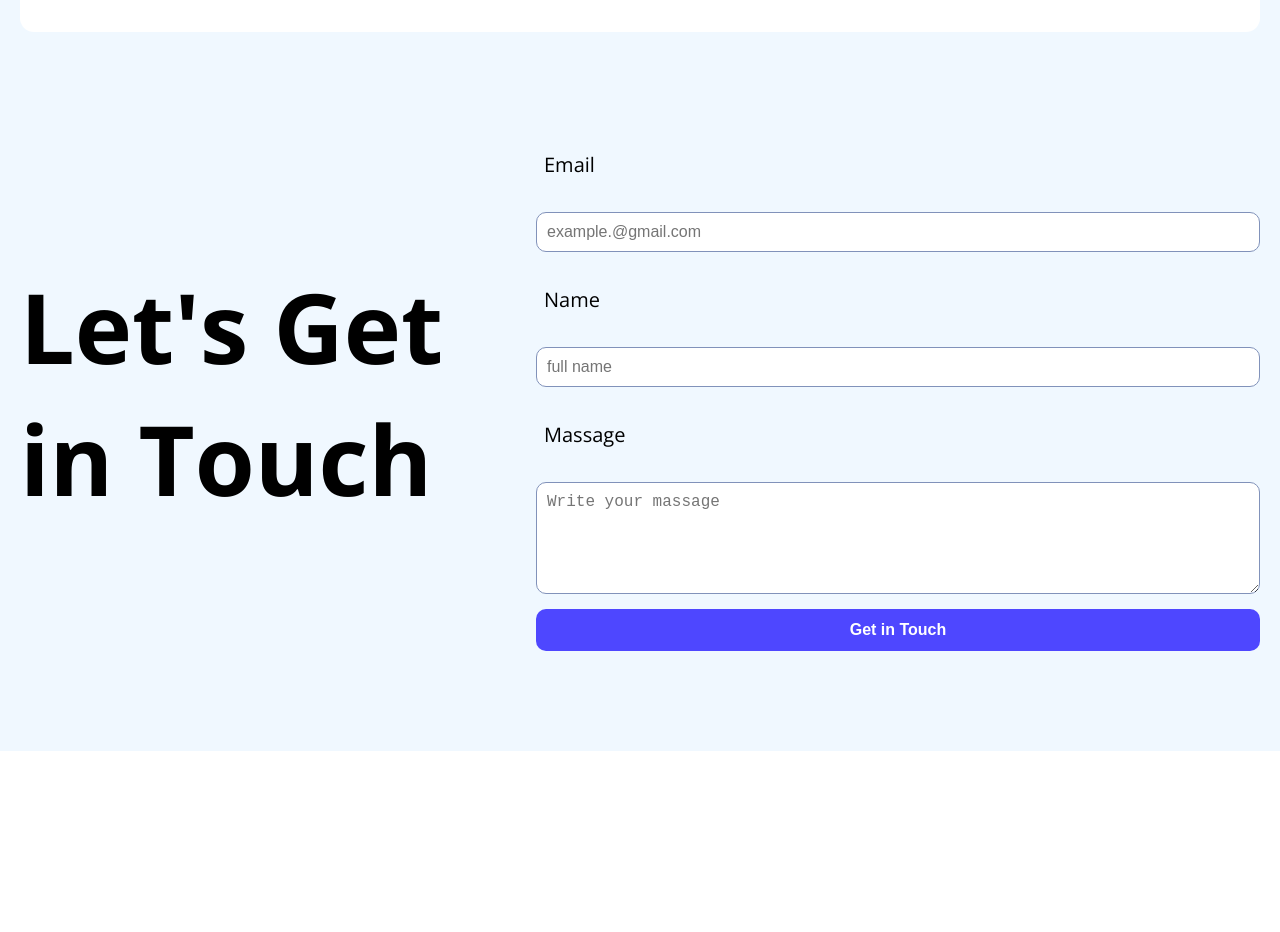
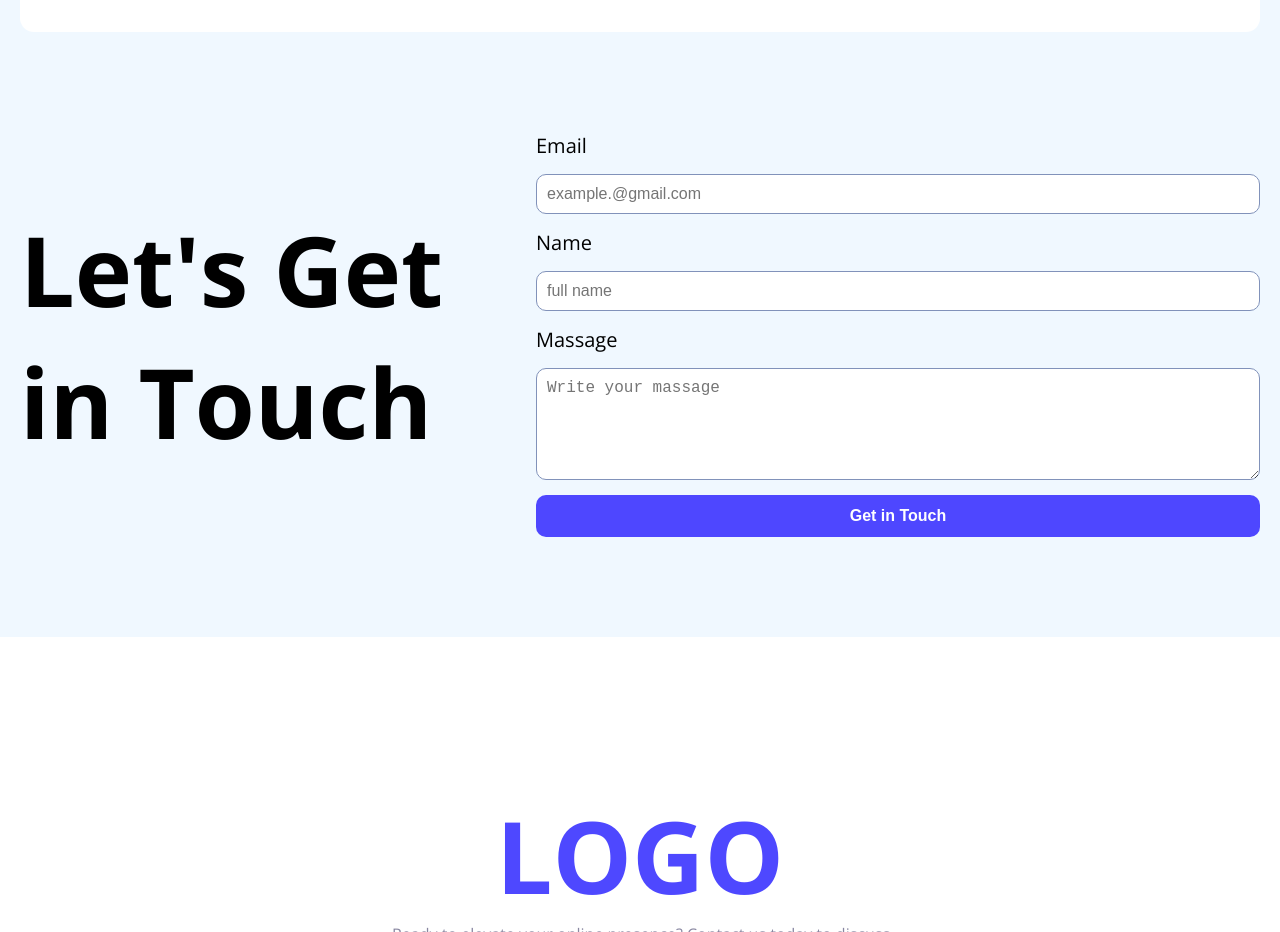
Before and after one commit to Bimol044/assignment-01, a plain HTML site: page index.html in a window 1280 px wide. Shown: the part 2920-3852 px from the top of the page. Drawn offline with nearby package versions, Linux system fonts and the light colour scheme.

Commit message:
/Resolve some styling issues for improve

```diff
--- a/stylesheet/style.css
+++ b/stylesheet/style.css
@@ -279,7 +279,7 @@ textarea {
 
 label {
     font-size: 20px;
-    margin: 9px -2px;
+    ;
 }
 
 .touch-title {
@@ -365,7 +365,7 @@ form {
 
 form label,
 textarea {
-    padding: 10px;
+    /* padding: 10px; */
     width: 100%;
 }
 
```
